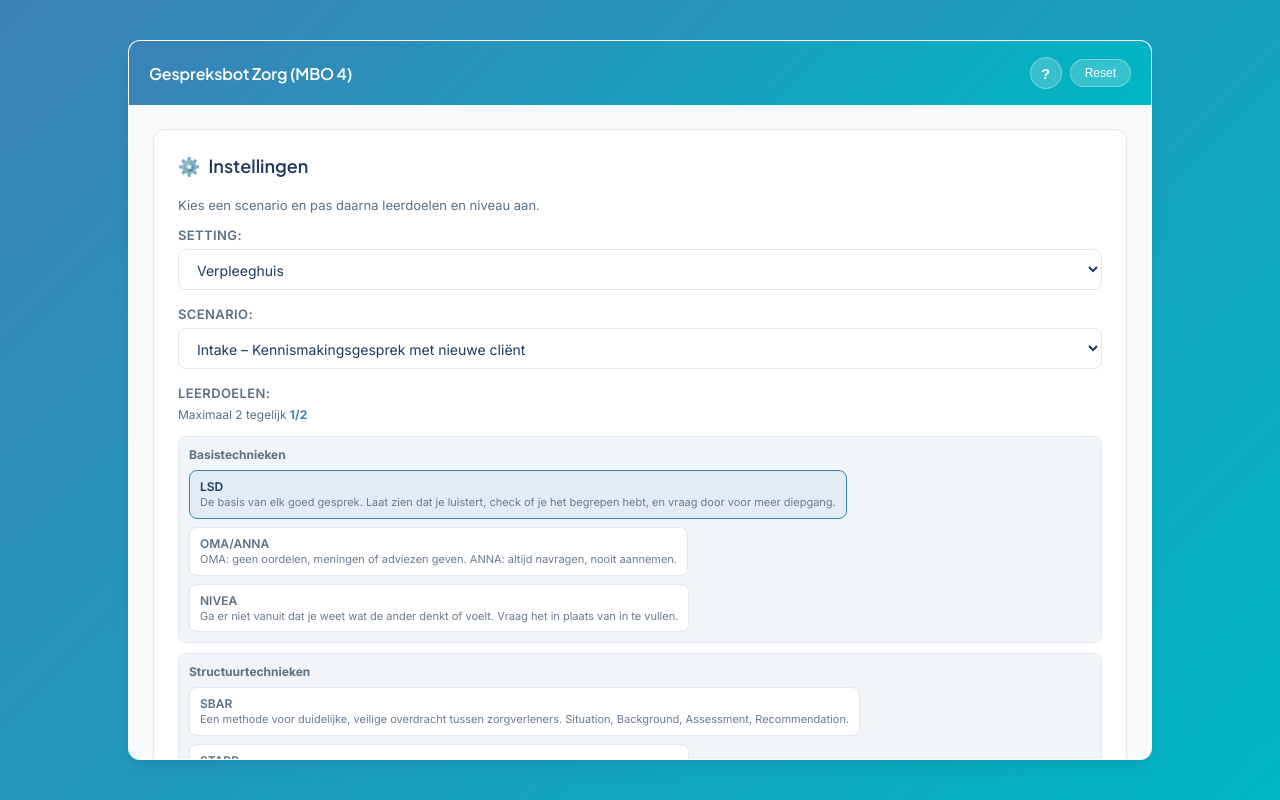
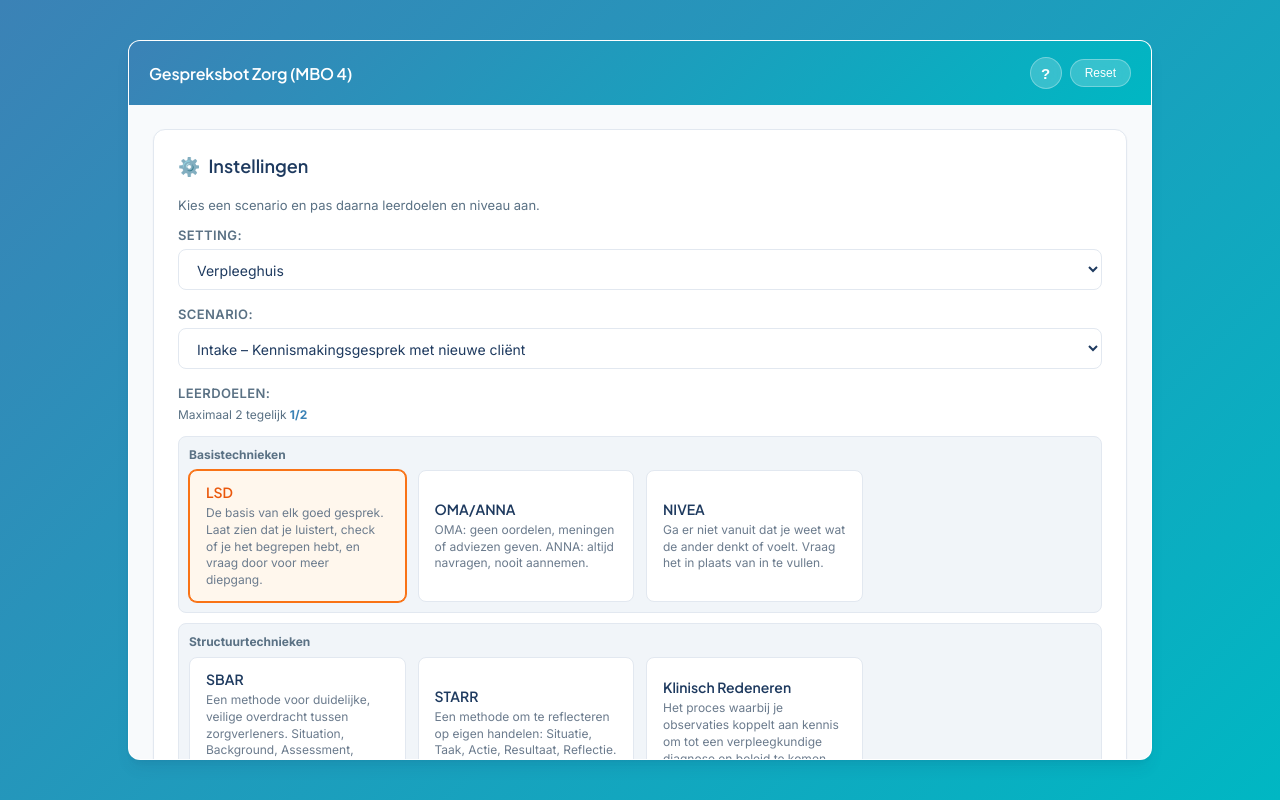
Before and after one commit to drazor81/gespreksbot, a website built with Vite: page index.html in a window 1280 px wide. Built offline with nearby package versions, Linux system fonts and the light colour scheme; no server answers.

Commit message:
UI aanpssingen

```diff
--- a/src/style.css
+++ b/src/style.css
@@ -619,15 +619,15 @@ header button:hover {
 }
 
 .leerdoel-chips {
-  display: flex;
-  flex-wrap: wrap;
-  gap: 0.5rem;
+  display: grid;
+  grid-template-columns: repeat(auto-fill, minmax(200px, 1fr));
+  gap: 0.75rem;
 }
 
 .leerdoel-chip {
   position: relative;
-  min-height: 2.125rem;
-  padding: 0.5rem 0.625rem;
+  min-height: 3.5rem;
+  padding: 0.75rem 1rem;
   border-radius: var(--radius-sm);
   border: 1px solid var(--border);
   background: var(--bg-card);
@@ -635,9 +635,10 @@ header button:hover {
   cursor: pointer;
   display: flex;
   flex-direction: column;
-  gap: 0.125rem;
-  transition: all 0.15s;
-  min-width: 140px;
+  justify-content: center;
+  gap: 0.25rem;
+  transition: all 0.2s ease;
+  height: 100%;
 }
 
 .leerdoel-chip input[type="checkbox"] {
@@ -651,31 +652,40 @@ header button:hover {
 }
 
 .leerdoel-chip-name {
+  font-family: 'Plus Jakarta Sans', sans-serif;
+  font-size: 0.875rem;
+  font-weight: 600;
+  color: var(--text-primary);
+}
+
+.leerdoel-chip-desc {
+  font-family: 'Inter', sans-serif;
   font-size: 0.75rem;
-  font-weight: 600;
-  color: inherit;
-}
-
-.leerdoel-chip-desc {
-  font-size: 0.6875rem;
-  line-height: 1.25;
+  line-height: 1.4;
   color: var(--text-muted);
 }
 
 .leerdoel-chip:hover {
-  border-color: var(--brand);
-  color: var(--brand);
+  border-color: var(--primary);
+  transform: translateY(-2px);
+  box-shadow: var(--shadow-sm);
 }
 
 .leerdoel-chip:has(input:checked) {
-  border-color: var(--brand);
-  background: rgba(59, 130, 182, 0.08);
-  color: var(--text-primary);
+  border-color: var(--primary);
+  background: #FFF7ED; /* Orange-50 equivalent */
+  box-shadow: 0 0 0 1px var(--primary);
+}
+
+.leerdoel-chip:has(input:checked) .leerdoel-chip-name {
+  color: var(--primary-hover);
 }
 
 .leerdoel-chip:has(input:disabled):not(:has(input:checked)) {
   opacity: 0.5;
   cursor: not-allowed;
+  transform: none;
+  box-shadow: none;
 }
 
 .setup-theory-link { display: block; width: 100%; background: none; border: 1px dashed var(--border); color: var(--brand); font-size: 0.8125rem; font-weight: 500; padding: 0.5rem; border-radius: var(--radius-sm); cursor: pointer; transition: all 0.2s; margin-top: 0.5rem; font-family: inherit; text-align: center; }
```
Also changed, not shown: VERBETERPLAN.md (+14 -0 lines).
